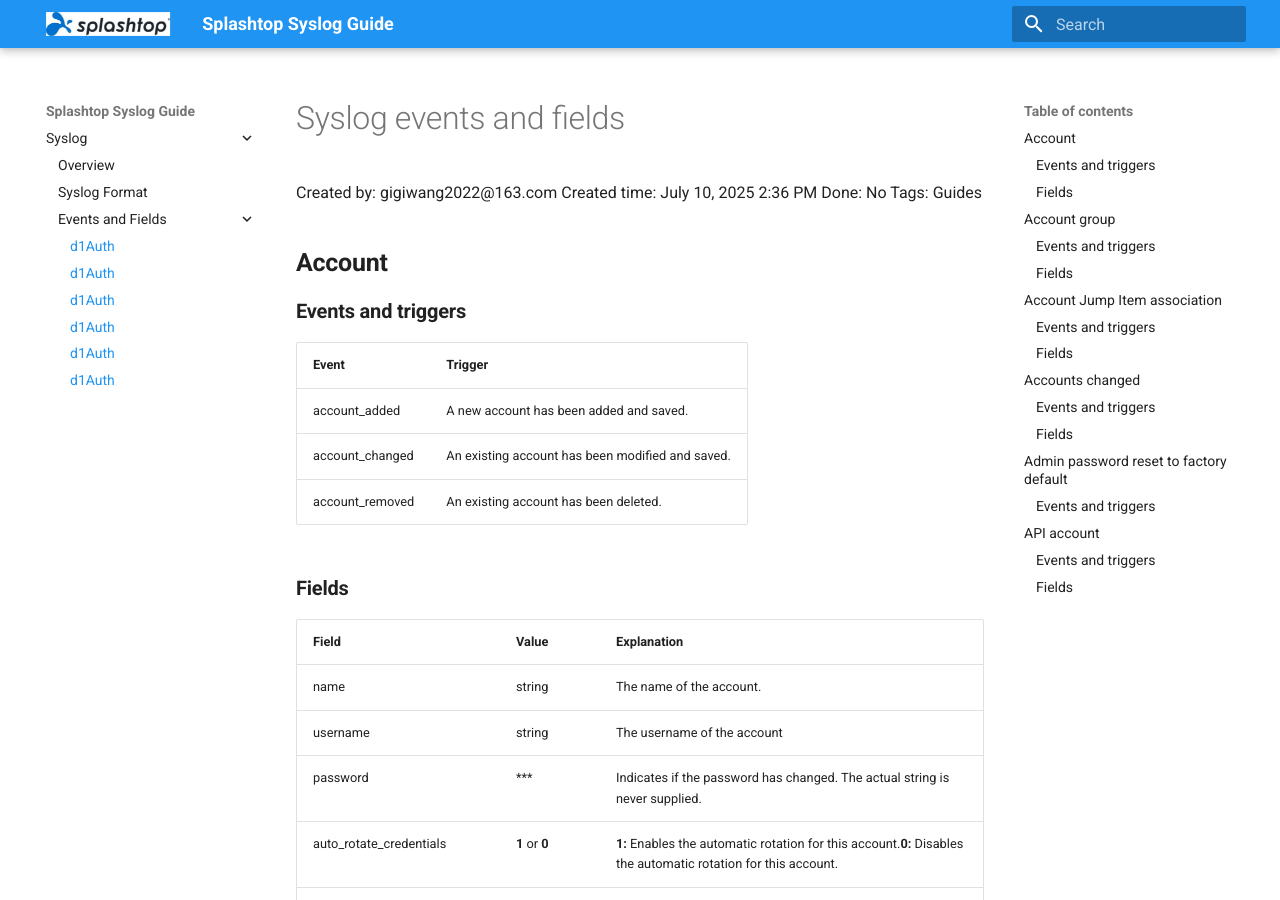
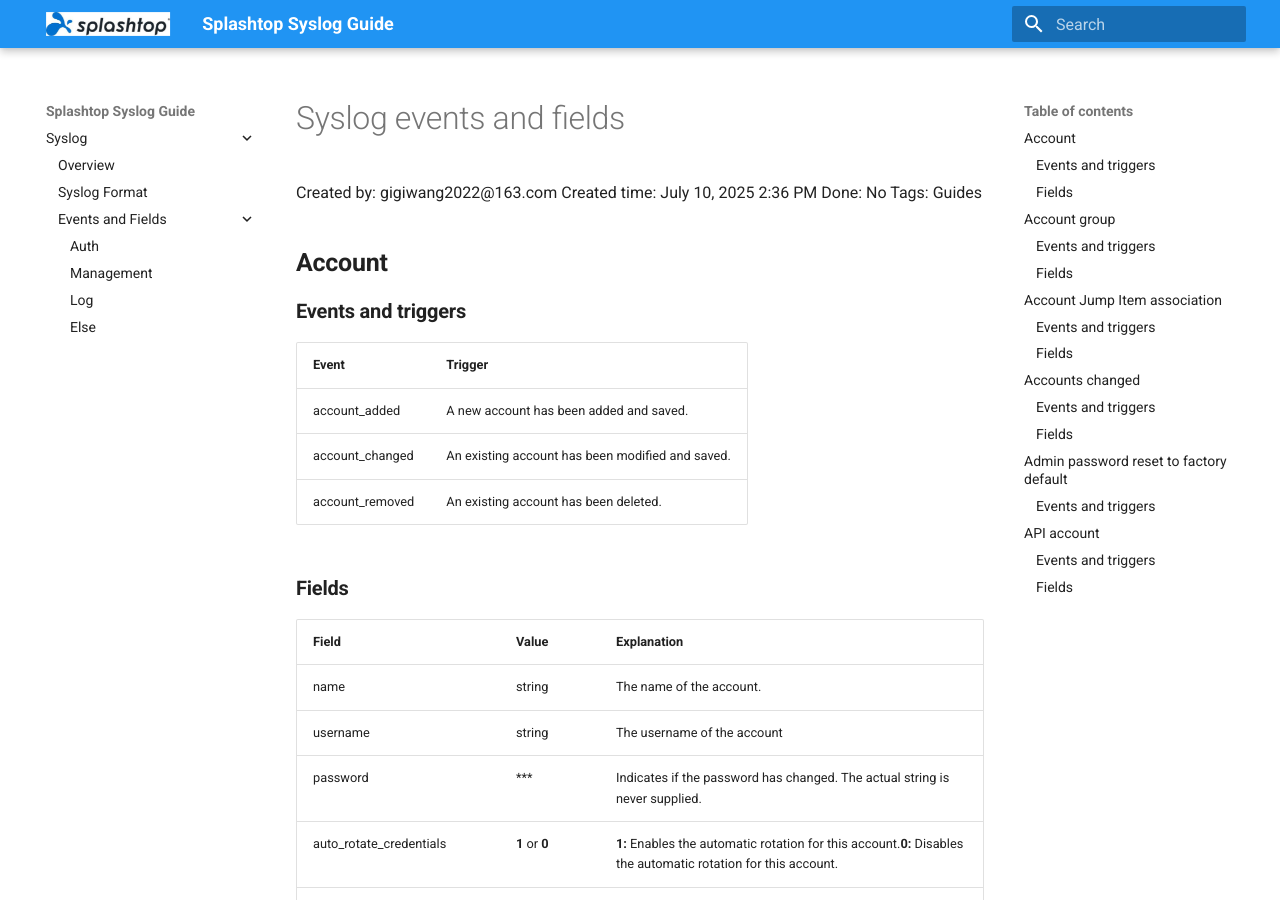
Before and after one commit to little-potato/my-syslog-docs, an MkDocs documentation site: the page built from docs/events/Syslog events and fields.md, in a window 1280 px wide and 900 px high. Built offline with MkDocs 1.6.1 and Material for MkDocs 9.7.7, drawn with Linux system fonts in a browser that asks for light colours; some of the changed lines change nothing that is shown.

Commit message:
Update mkdocs.yml

```diff
--- a/mkdocs.yml
+++ b/mkdocs.yml
@@ -20,12 +20,10 @@
       - Overview: syslog-events.md
       - Syslog Format: events/syslog-format.md
       - Events and Fields:
-          - d1Auth: events/Syslog events and fields.md
-          - d2Management: events/Syslog events and fields.md
-          - d3Settings: events/Syslog events and fields.md
-          - d4Endpoints: events/Syslog events and fields.md
-          - d5Service Desk: events/Syslog events and fields.md
-          - d6Log: events/Syslog events and fields.md
+          - Auth: events/Auth.md
+          - Management: events/Management.md
+          - Log: events/Log.md
+          - Else: Syslog events and fields.md
 
 markdown_extensions:
   - admonition
```
